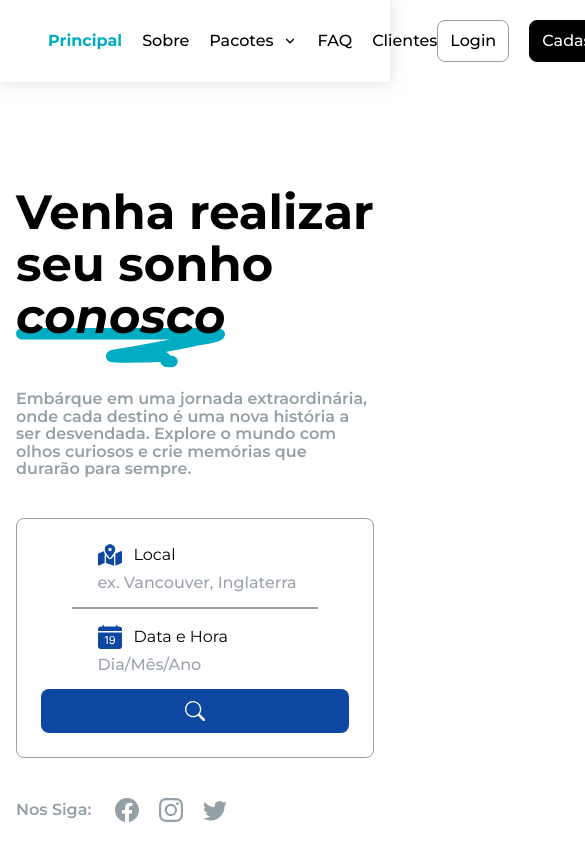
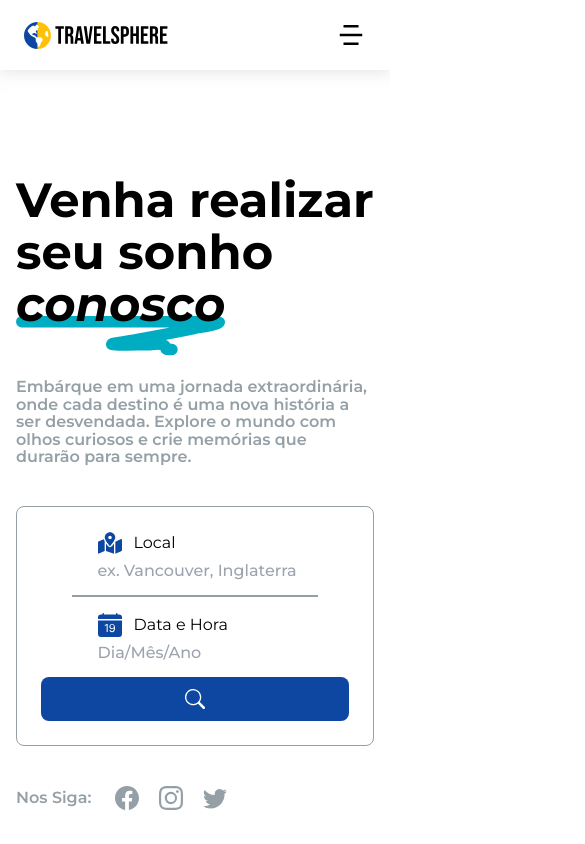
Before and after one commit to Rian-Pedro/TravelSphere, a React (Vite) app: page / in a window 390 px wide. Shown: the top 844 px of the page, 585 px wide, since content can reach past the window. Built offline with nearby package versions, Linux system fonts and the light colour scheme.

Commit message:
create dropdown mobile

```diff
--- a/package.json
+++ b/package.json
@@ -14,7 +14,8 @@
     "react-dom": "^18.2.0",
     "react-icons": "^4.10.1",
     "react-responsive-carousel": "^3.2.23",
-    "react-router-dom": "^6.15.0"
+    "react-router-dom": "^6.15.0",
+    "react-useanimations": "^2.10.0"
   },
   "devDependencies": {
     "@types/react": "^18.2.15",
--- a/src/components/Navbar.jsx
+++ b/src/components/Navbar.jsx
@@ -1,26 +1,127 @@
 import "./Navbar.scss";
 
 import logo from "../assets/logo.svg";
-import { RiArrowDownSLine } from "react-icons/ri"
+import { RiArrowDownSLine } from "react-icons/ri";
+import { RxHamburgerMenu } from "react-icons/rx";
+import { RiMenu5Fill } from "react-icons/ri";
+import { AiOutlineCloseSquare } from "react-icons/ai";
+import { useState, useRef, useEffect } from "react";
 
 const Navbar = () => {
+
+  const [isOpenDesktop, setIsOpenDesktop] = useState(false);
+  const [isOpenMobile, setIsOpenMobile] = useState(false);
+  const [headerText, setHeaderText] = useState("");
+  const dropNav = useRef(null);
+  const teste = useRef(null);
+
+  const headerInfos = {
+    viagens: "Nossos pacotes de viagem cuidadosamente projetados levam você a experiências únicas, de praias ensolaradas a aventuras na natureza. Deixe os detalhes conosco e concentre-se em aproveitar ao máximo sua jornada.",
+    hospedagem: "Descubra acomodações acolhedoras através dos nossos pacotes de hospedagem. De hotéis charmosos a retiros luxuosos, cuidamos de tudo para que você desfrute ao máximo sua estadia.",
+    combos: "Simplifique sua aventura com nossos pacotes combinados de viagem e hospedagem. Explore novos destinos durante o dia e relaxe em acomodações confortáveis à noite. Deixe-nos cuidar dos detalhes para que você possa criar memórias inesquecíveis."
+  }
+
+  const handleHeaderText = (key) => {
+    setHeaderText(headerInfos[key]);
+  }
+
+  // useEffect(() => {
+
+  //   const handleScroll = (e) => {
+  //     if(isOpenMobile) {
+  //       document.body.style.overflow = "hidden";
+  //       return;
+  //     }
+  //   };
+
+  //   window.addEventListener("scroll", handleScroll);
+
+  //   return () => {
+  //     window.removeEventListener("scroll", handleScroll);
+  //   }
+  // }, [isOpenMobile]);
+
+  useEffect(() => {
+
+    const handleOutSideClick = (e) => {
+      if(dropNav.current && !dropNav.current.contains(e.target) && e.target !== teste.current) {
+        setIsOpenDesktop(false);
+        setHeaderText("");
+      }
+    }
+
+    if(isOpenDesktop) {
+      window.addEventListener("click", handleOutSideClick);
+    }
+
+    return () => {
+      window.removeEventListener("click", handleOutSideClick);
+    }
+
+  }, [isOpenDesktop]);
+
   return (
-    <header className="w-full flex justify-between px-12 py-5 items-center">
+    <header className="w-full flex justify-between px-6 sm:px-12 py-5 items-center">
       <div className="logo">
         <img src={logo} alt="TravelSphere" className="w-36" />
       </div>
 
-      <nav>
+      <div className="block sm:hidden">
+        <RiMenu5Fill className="text-3xl cursor-pointer" onClick={() => {
+          setIsOpenMobile(true);
+          document.body.style.overflow = "hidden";
+        }} />
+      </div>
+
+      <div className={`drop-mobile fixed h-screen bg-gray-100 ${isOpenMobile ? "w-full" : "w-0"} top-0 right-0 z-30 transition-all duration-base flex flex-col items-center justify-center overflow-hidden`}>
+
+        <div className="h-5% w-full flex justify-end items-center">
+          <AiOutlineCloseSquare className="text-4xl cursor-pointer" onClick={() => {
+            setIsOpenMobile(false);
+            document.body.style.overflow = "visible";
+          }} />
+        </div>
+
+        <div className="h-95% w-full flex justify-center items-center">
+          <ul className="text-center text-3xl">
+            <li className="p-6 border-b border-gray-500 cursor-pointer">Viagens</li>
+            <li className="p-6 border-b border-gray-500 cursor-pointer">Hospedagens</li>
+            <li className="p-6 border-b border-gray-500 cursor-pointer">Combos</li>
+          </ul>
+        </div>
+
+      </div>
+
+      <nav className="hidden sm:block">
         <ul className="flex gap-5 font-medium">
-          <li className="font-bold text-blue1">Principal</li>
-          <li>Sobre</li>
-          <li className="flex items-center gap-2">Pacotes <RiArrowDownSLine /></li>
-          <li>FAQ</li>
-          <li>Clientes</li>
+          <li className="font-bold text-blue1"><p className="link-menu">Principal</p></li>
+          <li><p className="link-menu">Sobre</p></li>
+          <li className="relative">
+            <div className="flex items-center gap-1" onClick={() => {
+              setIsOpenDesktop(!isOpenDesktop);
+            }}>
+              <p  ref={teste} className="link-menu">Pacotes</p> <RiArrowDownSLine className={`transform ${isOpenDesktop ? "rotate-0" : "-rotate-90"} duration-base transition-all`} />
+            </div>
+            <div className={`drop absolute w-100 ${isOpenDesktop ? "h-60" : "h-0"} bg-gray-100 shadow-md top-fullplus transition-all duration-base overflow-hidden flex`}>
+
+              <div ref={dropNav} className="w-1/2 h-full mb-5 block border-r border-gray-300">
+                <ul>
+                  <li className="text-center p-6 border-b border-gray-300 cursor-pointer" onMouseMove={() => handleHeaderText("viagens")}>Viagens</li>
+                  <li className="text-center p-6 border-b border-gray-300 cursor-pointer" onMouseMove={() => handleHeaderText("hospedagem")}>Hospedagens</li>
+                  <li className="text-center p-6 border-b border-gray-300 cursor-pointer" onMouseMove={() => handleHeaderText("combos")}>Combos</li>
+                </ul>
+              </div>
+
+              <div className="w-1/2 bg-gray1 p-4 text-sm text-white font-semibold">{headerText}</div>
+
+            </div>
+          </li>
+          <li><p className="link-menu">FAQ</p></li>
+          <li><p className="link-menu">Clientes</p></li>
         </ul>
       </nav>
 
-      <div className="btn flex gap-5">
+      <div className="btn gap-5 hidden sm:flex">
         <div className="px-3 py-2 border border-gray1 rounded-lg font-medium">Login</div>
         <div className="px-3 py-2 border border-black bg-black text-white rounded-lg font-medium">Cadastrar</div>
       </div>
--- a/src/components/Navbar.scss
+++ b/src/components/Navbar.scss
@@ -1,5 +1,32 @@
 header {
   box-shadow: 0px 0px 15px 1px #c3c3c380;
+
+  nav {
+    ul {
+      li {
+        p.link-menu {
+
+          cursor: pointer;
+          overflow: hidden;
+
+          &:hover::after {
+            left: 0;
+          }
+
+          &::after {
+            content: "";
+            transition: left .2s;
+            width: 100%;
+            height: 2px;
+            background-color: #00ACC1;
+            display: block;
+            position: relative;
+            left: -100%;
+          }
+        }
+      }
+    }
+  }
 }
 
 div.btn {
@@ -17,3 +44,15 @@ div.btn {
     border: 1px solid #94A0A6;
   }
 }
+
+div.drop, div.drop-mobile {
+
+  li {
+    transition: all 75ms;
+
+    &:hover {
+      background-color: #94A0A6;
+      color: #fff;
+    }
+  }
+}
--- /dev/null
+++ b/src/components/SideMenu.jsx
@@ -0,0 +1,7 @@
+const SideMenu = () => {
+  return (
+    <div className="w-2/4 h-screen bg-black"></div>
+  )
+}
+
+export default SideMenu
--- a/tailwind.config.js
+++ b/tailwind.config.js
@@ -18,10 +18,22 @@ export default {
       },
       height: {
         "100": "30rem",
-        "base": "2rem"
+        "base": "2rem",
+        "fullplus": "calc(100% + 5rem)",
+        "5%": "5%",
+        "95%": "95%"
       },
       minWidth: {
-        "min-w-2/4": "50%"
+        "min-w-2/4": "50%",
+      },
+      minHeight: {
+        "min-h-10": "2.5rem"
+      },
+      spacing: {
+        "fullplus": "210%"
+      },
+      transitionDuration: {
+        "base": ".5s"
       },
       colors: {
         blue1: "#00ACC1",
```
Also changed, not shown: 1 other file (tests, documents, lock files or other folders).
